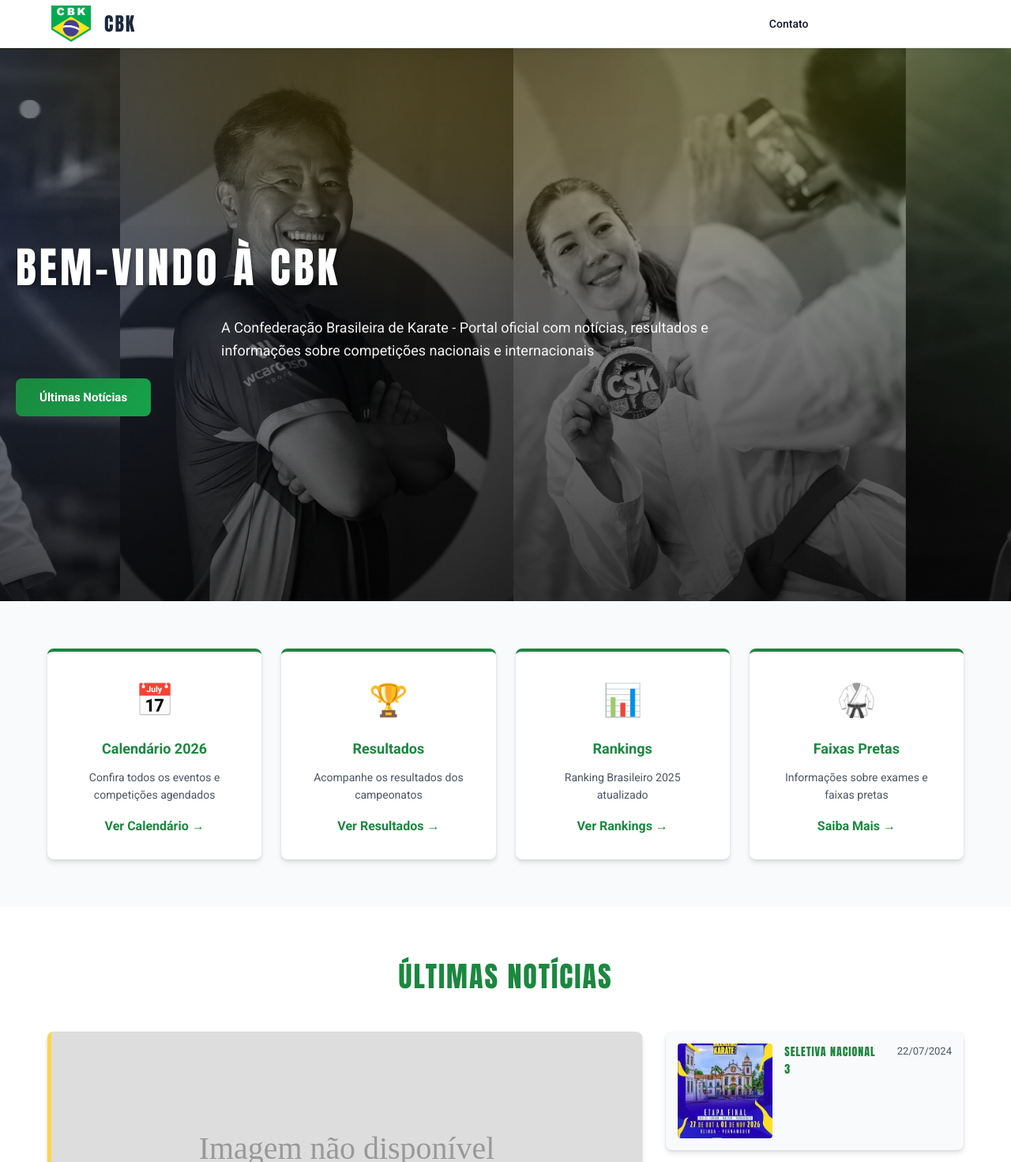
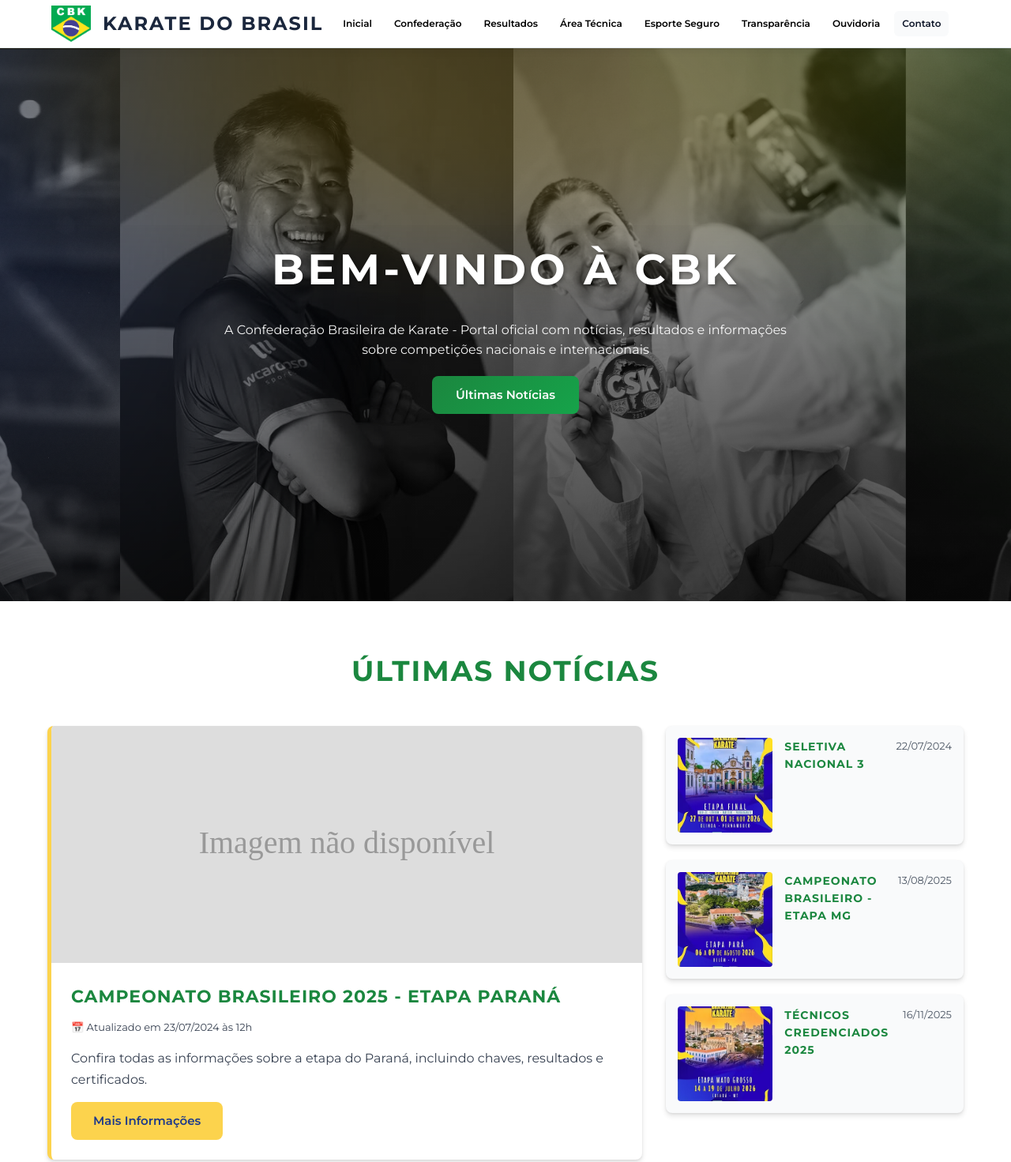
Before and after one commit to mxndex7/CBK-, a plain HTML site: page index.html in a window 1280 px wide. Shown: the top 1471 px of the page at 79% size. Drawn offline with Linux system fonts and the light colour scheme.

Commit message:
Melhorias e Reparos no Design

```diff
--- a/index.html
+++ b/index.html
@@ -7,12 +7,12 @@
     <title>CBK - Confederação Brasileira de Karate</title>
     <link rel="preconnect" href="https://fonts.googleapis.com">
     <link rel="preconnect" href="https://fonts.gstatic.com" crossorigin>
-    <link href="https://fonts.googleapis.com/css2?family=Anton&family=Roboto:wght@300;400;500;700&display=swap" rel="stylesheet">
+    <link href="https://fonts.googleapis.com/css2?family=Montserrat:wght@300;400;500;600;700&display=swap" rel="stylesheet">
     <link rel="stylesheet" href="styles.css">
     <link rel="icon" href="img/logo.png">
 </head>
 <body>
-    <!-- HEADER E NAVEGAÇÃO -->
+
     <header class="header">
         <div class="topbar">
             <div class="container header-top">
@@ -21,7 +21,7 @@
                         <img src="img/logo.png" alt="Logo CBK">
                     </div>
                     <div class="headerright">
-                        <h1>CBK</h1>
+                        <h1>KARATE DO BRASIL</h1>
                     </div>
                 </div>
 
@@ -42,7 +42,6 @@
             </div>
         </div>
 
-        <!-- BANNER + HERO -->
         <div class="banner">
             <img src="img/bnnaer.png" alt="Banner CBK" class="banner-image">
             <div class="hero-content">
@@ -53,39 +52,6 @@
         </div>
     </header>
 
-    <!-- SEÇÃO DE DESTAQUES/WIDGETS -->
-    <section class="highlights">
-        <div class="container">
-            <div class="highlights-grid">
-                <div class="highlight-card">
-                    <div class="icon">📅</div>
-                    <h3>Calendário 2026</h3>
-                    <p>Confira todos os eventos e competições agendados</p>
-                    <a href="#" class="link-btn">Ver Calendário →</a>
-                </div>
-                <div class="highlight-card">
-                    <div class="icon">🏆</div>
-                    <h3>Resultados</h3>
-                    <p>Acompanhe os resultados dos campeonatos</p>
-                    <a href="#resultados" class="link-btn">Ver Resultados →</a>
-                </div>
-                <div class="highlight-card">
-                    <div class="icon">📊</div>
-                    <h3>Rankings</h3>
-                    <p>Ranking Brasileiro 2025 atualizado</p>
-                    <a href="#" class="link-btn">Ver Rankings →</a>
-                </div>
-                <div class="highlight-card">
-                    <div class="icon">🥋</div>
-                    <h3>Faixas Pretas</h3>
-                    <p>Informações sobre exames e faixas pretas</p>
-                    <a href="#" class="link-btn">Saiba Mais →</a>
-                </div>
-            </div>
-        </div>
-    </section>
-
-    <!-- SEÇÃO DE NOTÍCIAS PRINCIPAIS -->
     <section class="noticias" id="noticias">
         <div class="container">
             <h2 class="section-title">Últimas Notícias</h2>
@@ -129,7 +95,7 @@
                 </div>
             </div>
 
-            <!-- SEÇÃO DE CALENDÁRIO -->
+
             <h2 class="section-title">Calendário 2026</h2>
             <div class="calendario-grid">
                 <div class="calendario-item">
@@ -163,7 +129,7 @@
             </div>
         </section>
 
-    <!-- SEÇÕES INFORMATIVAS -->
+
     <section class="info-sections">
         <div class="container">
             <!-- CONFEDERAÇÃO -->
@@ -187,7 +153,7 @@
                 </div>
             </section>
 
-            <!-- RESULTADOS -->
+
             <section class="info-section" id="resultados">
                 <h2>Resultados</h2>
                 <div class="info-content">
@@ -239,7 +205,7 @@
                 </div>
             </section>
 
-            <!-- ESPORTE SEGURO -->
+
             <section class="info-section" id="esporte-seguro">
                 <h2>Esporte Seguro</h2>
                 <div class="info-content">
@@ -252,7 +218,7 @@
                 </div>
             </section>
 
-            <!-- TRANSPARÊNCIA -->
+
             <section class="info-section" id="transparencia">
                 <h2>Transparência</h2>
                 <div class="info-content">
@@ -274,7 +240,7 @@
                 </div>
             </section>
 
-            <!-- OUVIDORIA -->
+
             <section class="info-section" id="ouvidoria">
                 <h2>Ouvidoria</h2>
                 <div class="info-content">
@@ -289,7 +255,7 @@
         </div>
     </section>
 
-    <!-- CONTATO -->
+
     <section class="contato" id="contato">
         <div class="container">
             <h2>Contato</h2>
@@ -330,7 +296,7 @@
         </div>
     </section>
 
-    <!-- FOOTER -->
+
     <footer class="footer">
         <div class="container">
             <div class="footer-content">
@@ -350,14 +316,14 @@
                 <div class="footer-section">
                     <h4>Redes Sociais</h4>
                     <div class="footer-social">
-                        <a href="https://www.facebook.com/karatedobrasiloficial" target="_blank">📘 Facebook</a>
-                        <a href="https://www.instagram.com/karate_do_brasil/" target="_blank">📷 Instagram</a>
-                        <a href="https://www.youtube.com/channel/UCs1tXMcrtIn5oXADDhjinRQ" target="_blank">📺 YouTube</a>
+                        <a href="https://www.facebook.com/karatedobrasiloficial" target="_blank">Facebook</a>
+                        <a href="https://www.instagram.com/karate_do_brasil/" target="_blank">Instagram</a>
+                        <a href="https://youtube.com/@cbkplay?si=0QEG1GjMxzJEvvqK" target="_blank">YouTube</a>
                     </div>
                 </div>
             </div>
             <div class="footer-bottom">
-                <p>&copy; 2026 Confederação Brasileira de Karate. Todos os direitos reservados.</p>
+                <p>&copy; 2026 Desenvolvido Por Guilherme Mendes. </p>
             </div>
         </div>
     </footer>
--- a/styles.css
+++ b/styles.css
@@ -34,7 +34,7 @@
 }
 
 body {
-    font-family: 'Roboto', sans-serif;
+    font-family: 'Montserrat', sans-serif;
     line-height: 1.6;
     color: var(--text-dark);
     background-color: var(--white);
@@ -90,115 +90,16 @@
     display: flex;
     align-items: center;
     justify-content: space-between;
-    gap: 20px;
-    padding: 10px 0;
+    gap: 15px;
+    padding: 8px 0;
 }
 
 .logo-area {
     display: flex;
     align-items: center;
-    gap: 12px;
+    gap: 10px;
+    flex-shrink: 0;
 }
-
-.logo {
-    width: 50px;
-    height: 50px;
-    display: flex;
-    align-items: center;
-    justify-content: center;
-}
-
-.logo img {
-    width: 40px;
-    height: 40px;
-    object-fit: contain;
-}
-
-.headerright h1,
-.headerright .subtitle {
-    color: #1b273d;
-}
-
-.headerright h1 {
-    font-family: 'Anton', sans-serif;
-    font-size: 22px;
-    margin: 0;
-    font-weight: 400;
-    text-transform: uppercase;
-    letter-spacing: 1.5px;
-}
-
-.headerright .subtitle {
-    margin: 0;
-    font-size: 12px;
-    color: #58677e;
-    font-weight: 500;
-}
-
-.navbar {
-    width: auto;
-}
-
-.nav-menu {
-    display: flex;
-    list-style: none;
-    gap: 12px;
-    flex-wrap: wrap;
-    margin: 0;
-    padding: 0;
-}
-
-.nav-link {
-    display: block;
-    color: #1f2937;
-    text-decoration: none;
-    padding: 8px 12px;
-    border-radius: 6px;
-    transition: var(--transition);
-    font-size: 13px;
-    font-weight: 600;
-    background: #ffffff;
-}
-
-.nav-link:hover,
-.nav-link.active {
-    background: #f9fafb;
-    color: #0f172a;
-}
-
-.banner .hero-content {
-    position: absolute;
-    inset: 0;
-    display: flex;
-    flex-direction: column;
-    justify-content: center;
-    align-items: flex-start;
-    padding: 60px 20px;
-    background: linear-gradient(rgba(0, 0, 0, 0.35), rgba(0, 0, 0, 0.25));
-    color: var(--white);
-}
-
-.banner .hero-content h2 {
-    font-family: 'Anton', sans-serif;
-    font-size: 54px;
-    text-transform: uppercase;
-    letter-spacing: 4px;
-    margin-bottom: 20px;
-    color: var(--white);
-}
-
-.banner .hero-content p {
-    font-family: 'Roboto', sans-serif;
-    font-size: 18px;
-    line-height: 1.6;
-    max-width: 720px;
-    margin-bottom: 20px;
-}
-
-.banner .hero-content .btn {
-    padding: 12px 30px;
-}
-
 
 .logo {
     width: 60px;
@@ -215,18 +116,103 @@
     object-fit: contain;
 }
 
+.headerright {
+    display: flex;
+    flex-direction: column;
+    gap: 2px;
+    justify-content: center;
+}
+
+.headerright h1,
+.headerright .subtitle {
+    color: #1b273d;
+}
+
 .headerright h1 {
-    font-family: 'Anton', sans-serif;
+    font-family: 'Montserrat', sans-serif;
     font-size: 24px;
-    font-weight: 400;
+    margin: 0;
+    font-weight: 700;
+    text-transform: uppercase;
     letter-spacing: 2px;
-    text-transform: uppercase;
+    line-height: 1;
 }
 
 .headerright .subtitle {
-    font-size: 13px;
-    opacity: 0.95;
-    font-weight: 300;
+    margin: 0;
+    font-size: 11px;
+    color: #58677e;
+    font-weight: 400;
+    line-height: 1;
+}
+
+.navbar {
+    width: auto;
+    margin-left: auto;
+}
+
+.nav-menu {
+    display: flex;
+    list-style: none;
+    gap: 8px;
+    flex-wrap: wrap;
+    margin: 0;
+    padding: 0;
+    align-items: center;
+}
+
+.nav-link {
+    display: block;
+    color: #000000;
+    text-decoration: none;
+    padding: 6px 10px;
+    border-radius: 6px;
+    transition: var(--transition);
+    font-size: 12px;
+    font-weight: 600;
+    background: #ffffff;
+    white-space: nowrap;
+}
+
+.nav-link:hover,
+.nav-link.active {
+    background: #f9fafb;
+    color: #0f172a;
+}
+
+.banner .hero-content {
+    position: absolute;
+    inset: 0;
+    display: flex;
+    flex-direction: column;
+    justify-content: center;
+    align-items: center;
+    padding: 60px 20px;
+    background: linear-gradient(rgba(0, 0, 0, 0.35), rgba(0, 0, 0, 0.25));
+    color: var(--white);
+    text-align: center;
+}
+
+.banner .hero-content h2 {
+    font-family: 'Montserrat', sans-serif;
+    font-size: 54px;
+    font-weight: 700;
+    text-transform: uppercase;
+    letter-spacing: 4px;
+    margin-bottom: 20px;
+    color: var(--white);
+}
+
+.banner .hero-content p {
+    font-family: 'Montserrat', sans-serif;
+    font-size: 16px;
+    line-height: 1.6;
+    max-width: 720px;
+    margin-bottom: 20px;
+}
+
+.banner .hero-content .btn {
+    padding: 12px 30px;
 }
 
 .menu-toggle {
@@ -250,28 +236,7 @@
     width: 100%;
 }
 
-.nav-menu {
-    display: flex;
-    list-style: none;
-    gap: 5px;
-    flex-wrap: wrap;
-}
 
-.nav-link {
-    display: block;
-    color: var(--white);
-    text-decoration: none;
-    padding: 8px 15px;
-    border-radius: var(--border-radius);
-    transition: var(--transition);
-    font-size: 14px;
-    font-weight: 500;
-}
-
-.nav-link:hover,
-.nav-link.active {
-    background: rgba(255, 255, 255, 0.2);
-}
 
 /* ========================================
    HERO SECTION
@@ -285,9 +250,9 @@
 }
 
 .hero-content h2 {
-    font-family: 'Anton', sans-serif;
+    font-family: 'Montserrat', sans-serif;
     font-size: 48px;
-    font-weight: 400;
+    font-weight: 700;
     text-transform: uppercase;
     letter-spacing: 3px;
     margin-bottom: 20px;
@@ -407,12 +372,12 @@
 }
 
 .section-title {
-    font-family: 'Anton', sans-serif;
+    font-family: 'Montserrat', sans-serif;
     font-size: 36px;
     color: var(--primary-green);
     margin-bottom: 40px;
     text-align: center;
-    font-weight: 400;
+    font-weight: 700;
     text-transform: uppercase;
     letter-spacing: 2px;
 }
@@ -465,11 +430,11 @@
 }
 
 .noticia-content h3 {
-    font-family: 'Anton', sans-serif;
+    font-family: 'Montserrat', sans-serif;
     color: var(--primary-green);
     margin-bottom: 10px;
     font-size: 22px;
-    font-weight: 400;
+    font-weight: 700;
     text-transform: uppercase;
     letter-spacing: 1px;
 }
@@ -508,11 +473,11 @@
 }
 
 .noticia-pequena h4 {
-    font-family: 'Anton', sans-serif;
+    font-family: 'Montserrat', sans-serif;
     color: var(--primary-green);
     font-size: 14px;
     margin-bottom: 5px;
-    font-weight: 400;
+    font-weight: 700;
     text-transform: uppercase;
     letter-spacing: 1px;
 }
@@ -548,8 +513,8 @@
     background: var(--white);
     color: var(--primary-green);
     font-size: 13px;
-    font-weight: 600;
-    font-family: 'Anton', sans-serif;
+    font-weight: 700;
+    font-family: 'Montserrat', sans-serif;
     text-transform: uppercase;
     letter-spacing: 1px;
 }
@@ -593,8 +558,8 @@
     background: var(--white);
     color: var(--primary-green);
     font-size: 16px;
-    font-weight: 600;
-    font-family: 'Anton', sans-serif;
+    font-weight: 700;
+    font-family: 'Montserrat', sans-serif;
     text-transform: uppercase;
     letter-spacing: 1px;
     margin: 0;
@@ -614,13 +579,13 @@
 }
 
 .info-section h2 {
-    font-family: 'Anton', sans-serif;
+    font-family: 'Montserrat', sans-serif;
     color: var(--primary-green);
     font-size: 32px;
     margin-bottom: 30px;
     padding-bottom: 15px;
     border-bottom: 3px solid var(--primary-yellow);
-    font-weight: 400;
+    font-weight: 700;
     text-transform: uppercase;
     letter-spacing: 2px;
 }
@@ -633,11 +598,11 @@
 }
 
 .info-text h3 {
-    font-family: 'Anton', sans-serif;
+    font-family: 'Montserrat', sans-serif;
     color: var(--primary-blue);
     font-size: 20px;
     margin-bottom: 15px;
-    font-weight: 400;
+    font-weight: 700;
     text-transform: uppercase;
     letter-spacing: 1px;
 }
@@ -680,10 +645,10 @@
 }
 
 .resultado-item h4 {
-    font-family: 'Anton', sans-serif;
+    font-family: 'Montserrat', sans-serif;
     color: var(--primary-green);
     margin-bottom: 15px;
-    font-weight: 400;
+    font-weight: 700;
     text-transform: uppercase;
     letter-spacing: 1px;
 }
@@ -721,10 +686,10 @@
 }
 
 .tecnica-card h4 {
-    font-family: 'Anton', sans-serif;
+    font-family: 'Montserrat', sans-serif;
     color: var(--primary-green);
     margin-bottom: 8px;
-    font-weight: 400;
+    font-weight: 700;
     text-transform: uppercase;
     letter-spacing: 1px;
 }
@@ -744,11 +709,11 @@
 }
 
 .ouvidoria-box h4 {
-    font-family: 'Anton', sans-serif;
+    font-family: 'Montserrat', sans-serif;
     color: var(--primary-blue);
     font-size: 20px;
     margin-bottom: 10px;
-    font-weight: 400;
+    font-weight: 700;
     text-transform: uppercase;
     letter-spacing: 1px;
 }
@@ -774,10 +739,10 @@
 }
 
 .transparencia-item h4 {
-    font-family: 'Anton', sans-serif;
+    font-family: 'Montserrat', sans-serif;
     color: var(--primary-green);
     margin-bottom: 8px;
-    font-weight: 400;
+    font-weight: 700;
     text-transform: uppercase;
     letter-spacing: 1px;
 }
@@ -819,10 +784,10 @@
 
 .contato h2 {
     text-align: center;
-    font-family: 'Anton', sans-serif;
+    font-family: 'Montserrat', sans-serif;
     font-size: 36px;
     margin-bottom: 40px;
-    font-weight: 400;
+    font-weight: 700;
     text-transform: uppercase;
     letter-spacing: 2px;
 }
@@ -835,11 +800,11 @@
 
 .contato-info h3,
 .contato-form h3 {
-    font-family: 'Anton', sans-serif;
+    font-family: 'Montserrat', sans-serif;
     font-size: 20px;
     margin-bottom: 25px;
     color: var(--primary-yellow);
-    font-weight: 400;
+    font-weight: 700;
     text-transform: uppercase;
     letter-spacing: 1px;
 }
@@ -934,8 +899,8 @@
     color: var(--primary-yellow);
     margin-bottom: 15px;
     font-size: 16px;
-    font-family: 'Anton', sans-serif;
-    font-weight: 400;
+    font-family: 'Montserrat', sans-serif;
+    font-weight: 700;
     text-transform: uppercase;
     letter-spacing: 1px;
 }
```
